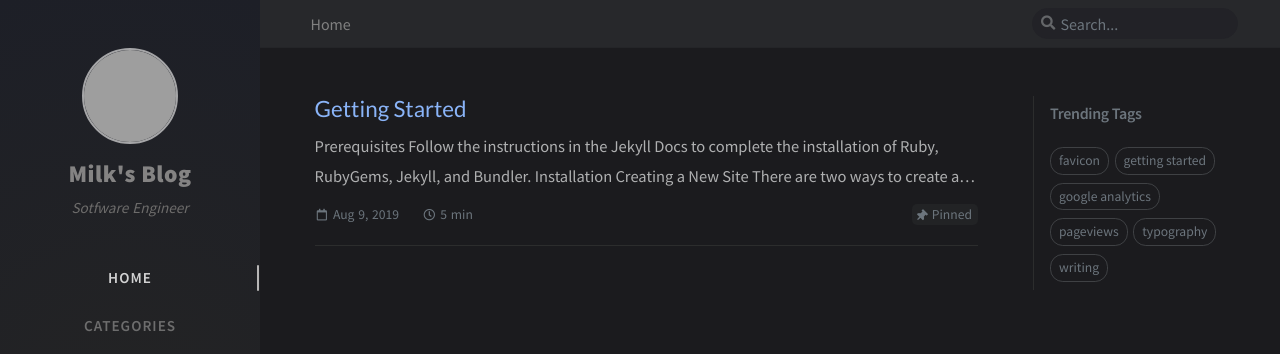
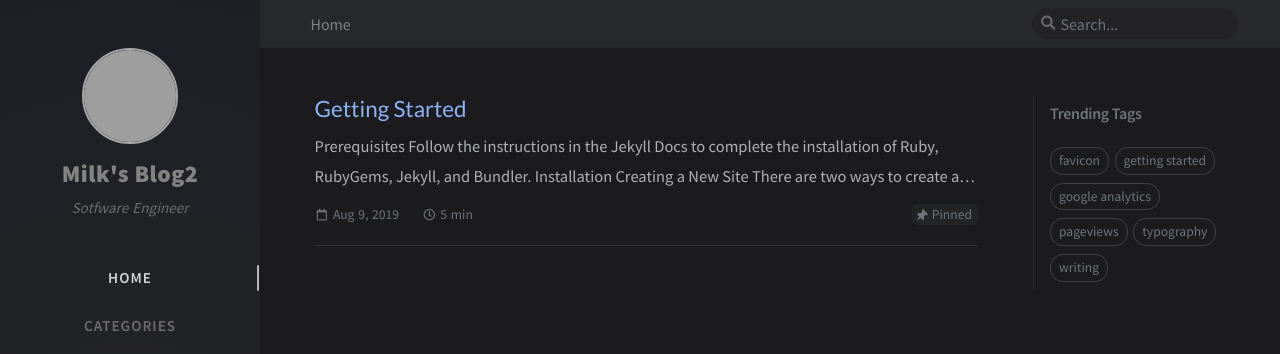
Before and after one commit to Milk377/Milk377.github.io2, a Jekyll site: the page built from index.html, in a window 1280 px wide. Shown: the top 354 px of the page. Built offline with Jekyll 4.4.1, drawn with Linux system fonts in a browser that asks for light colours; nearby versions of some CDN libraries; comment, search, counter and statistics services are not loaded; grey boxes are pictures that could not be loaded.

Commit message:
Update _config.yml

```diff
--- a/_config.yml
+++ b/_config.yml
@@ -18,7 +18,7 @@ timezone: Asia/Shanghai
 # jekyll-seo-tag settings › https://github.com/jekyll/jekyll-seo-tag/blob/master/docs/usage.md
 # ↓ --------------------------
 
-title: Milk's Blog                          # the main title
+title: Milk's Blog2                          # the main title
 
 tagline: Sotfware Engineer   # it will display as the sub-title
 
```
